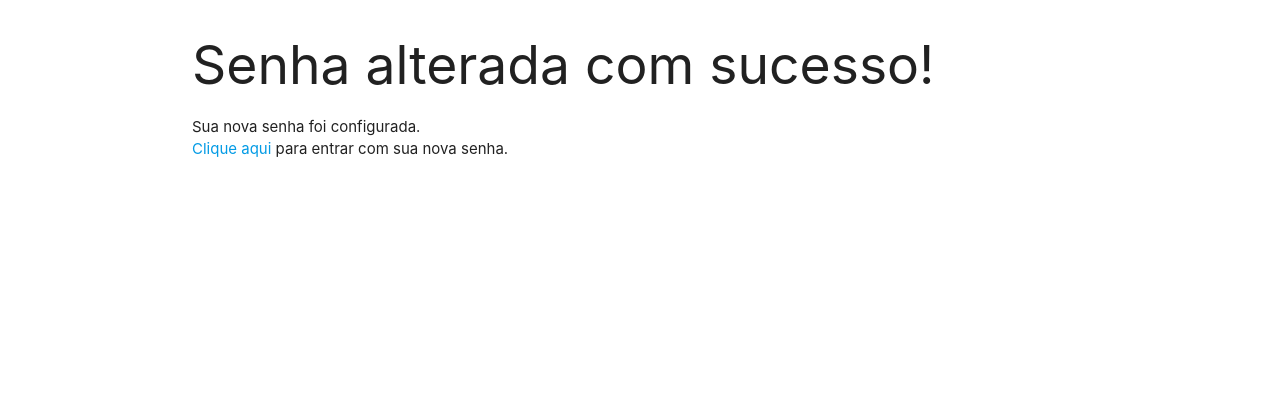
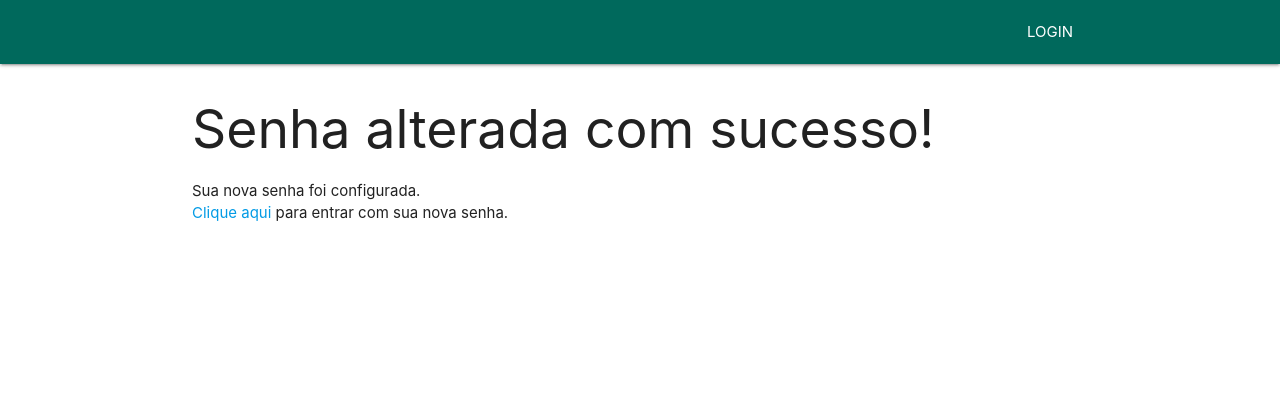
Before and after one commit to Akijunior/Teste128, a Django app: template templates/registration/password_reset_complete.html in a window 1280 px wide. Shown: the top 420 px of the page. Run offline with Django 3.2, Linux system fonts and the light colour scheme; the template is opened without the code that fills it, so the values that code supplies are empty; parts of the project's set-up code (start-up, migrations or seed data) failed here and were passed over; some libraries are stand-ins or nearby versions.

Commit message:
Ajustes na estética das páginas de apresentação.

```diff
--- a/templates/base.html
+++ b/templates/base.html
@@ -15,6 +15,21 @@
 </head>
 
 <body>
+
+<div class="navbar-fixed">
+    <nav class="teal darken-3">
+        <div class="nav-wrapper container">
+            <ul class="right hide-on-med-and-down">
+                <li>
+                    <a href="{% if user.is_authenticated %}{% url 'logout' %}{% else %}{% url 'login' %}{% endif %}">
+                        {% if user.is_authenticated %}LOGOUT{% else %}LOGIN{% endif %}
+                    </a>
+                </li>
+            </ul>
+        </div>
+    </nav>
+</div>
+
 {% block breadcrumb %}{% endblock %}
 
 <div class="container">
--- a/templates/index.html
+++ b/templates/index.html
@@ -2,7 +2,7 @@
 
 {% block content %}
 
-    <h3>Hello, {{ usuario.responsavel }}!</h3>
+    <h4>Lista de Propriedades coletadas da API</h4>
 
     <table class="striped">
         <thead>
@@ -29,8 +29,4 @@
         </tbody>
     </table>
 
-    <a href="{% url 'logout' %}">
-        <h4>Sair</h4>
-    </a>
-
 {% endblock %}
--- a/templates/registration/cadastrarInstituicao.html
+++ b/templates/registration/cadastrarInstituicao.html
@@ -4,7 +4,7 @@
 
 {% block breadcrumb %}
     <nav>
-        <div class="nav-wrapper teal lighten-2">
+        <div class="nav-wrapper teal darken-2">
             <div class="col s12">
                 <div class="container">
                     <a href="{% url 'login' %}" class="breadcrumb">Efetuar Login</a>
@@ -31,7 +31,7 @@
 {#            </select>#}
             <div class="row center">
                 <button type="submit"
-                        class="btn-large waves-effect waves-light teal lighten-2 col s12">
+                        class="btn-large waves-effect waves-light teal darken-2 col s12">
                     <i class="material-icons left">arrow_forward</i> Cadastrar
                 </button>
             </div>
```
